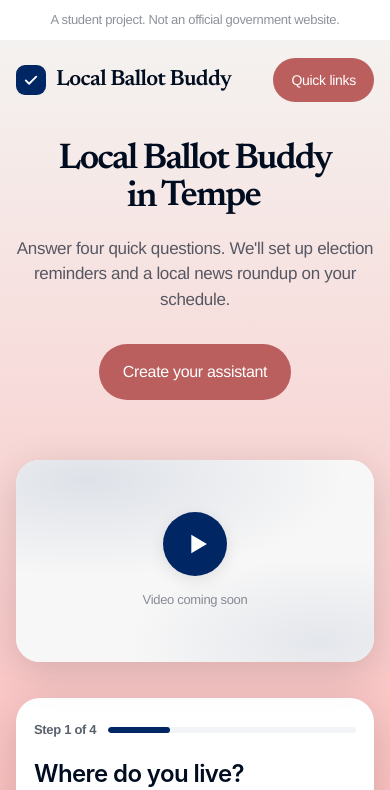
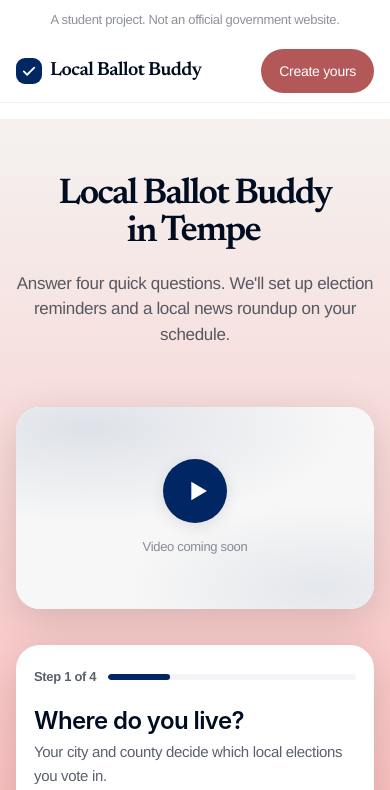
Before and after one commit to thatgulleylife/local-ballot-buddy, a plain HTML site: page docs/index.html in a window 390 px wide. Shown: the top 790 px of the page. Drawn offline with Linux system fonts and the light colour scheme; no server answers.

Commit message:
Sticky top nav with logo and CTA, and a darker CTA color for contrast
- New sticky header like adplist.org: logo on the left, a Quick links
  text link and the 'Create your assistant' button on the right.
  Phones show a shorter 'Create yours' label.
- CTA color #b35858 passes 4.5:1 with white text (was #ba5e5e at 4.3:1).
  Hover now darkens instead of lightening.

Co-Authored-By: Claude Opus 5.5 <noreply@anthropic.com>

```diff
--- a/docs/index.html
+++ b/docs/index.html
@@ -14,19 +14,24 @@
 <a class="skip" href="#main">Skip to main content</a>
 <p class="notice">A student project. Not an official government website.</p>
 
-<div class="hero">
-  <div class="topbar">
+<header class="site-nav">
+  <div class="site-nav-inner">
     <a class="wordmark" href="#">
       <span class="mark" aria-hidden="true"><svg viewBox="0 0 24 24" fill="none" stroke="currentColor" stroke-width="2.4" stroke-linecap="round" stroke-linejoin="round"><path d="M5 12.5l4.5 4.5L19 7.5"/></svg></span>
       Local Ballot Buddy
     </a>
-    <a class="btn btn-primary btn-sm" href="#quick">Quick links</a>
+    <nav class="nav-actions" aria-label="Main">
+      <a class="nav-link" href="#quick">Quick links</a>
+      <a class="btn btn-primary btn-sm" id="hero-cta" href="#create"><span class="cta-long" id="hero-cta-text">Create your assistant</span><span class="cta-short" id="hero-cta-short">Create yours</span><svg viewBox="0 0 24 24" fill="none" stroke="currentColor" stroke-width="2.2" stroke-linecap="round" stroke-linejoin="round" aria-hidden="true"><path d="M7 17L17 7M8 7h9v9"/></svg></a>
+    </nav>
   </div>
+</header>
+
+<div class="hero">
 
   <div class="hero-copy">
     <h1 class="display-xl" aria-label="Local Ballot Buddy in Arizona">Local Ballot Buddy <span class="h1-line">in <span class="city-name">Arizona</span></span></h1>
     <p class="body-l" id="hero-sub">Answer four quick questions. We'll set up election reminders and a local news roundup on your schedule.</p>
-    <div class="hero-cta"><a class="btn btn-primary" id="hero-cta" href="#create">Create your assistant</a></div>
   </div>
 
   <!-- Hero video. Drop media/hero.mp4 into the docs folder and it replaces the placeholder automatically. -->
@@ -743,7 +748,8 @@
     const heroName = has ? placeName(profile) : (draft.city || null);
     if (heroName) { stopCycle(); document.querySelector(".hero .city-name").textContent = heroName; }
     document.querySelector(".hero h1").setAttribute("aria-label", `Local Ballot Buddy in ${heroName || "Arizona"}`);
-    $("hero-cta").textContent = has ? "See your plan" : "Create your assistant";
+    $("hero-cta-text").textContent = has ? "See your plan" : "Create your assistant";
+    $("hero-cta-short").textContent = has ? "Your plan" : "Create yours";
     $("hero-cta").href = has ? "#plan" : "#create";
     if (!heroName) startCycle();
     $("hero-sub").textContent = has
--- a/docs/styles.css
+++ b/docs/styles.css
@@ -25,7 +25,7 @@
   --on-tile: #ffffff;
   --hero-top: #f4f2f0;
   --hero-bottom: #ffa3a3;
-  --cta: #ba5e5e;          /* primary call-to-action buttons */
+  --cta: #b35858;          /* primary call-to-action buttons; white text passes 4.5:1 contrast */
   --on-cta: #ffffff;
   --ok: #1f6a45;  --ok-soft: #e2f1e8;
   --warn: #7a4f00; --warn-soft: #fbf0d9;
@@ -137,7 +137,7 @@ a { color: inherit; }
 }
 .btn:active { transform: scale(0.98); }
 .btn-primary { background: var(--cta); color: var(--on-cta); }
-.btn-primary:hover { filter: brightness(1.12); }
+.btn-primary:hover { filter: brightness(0.92); } /* darken on hover so contrast stays above 4.5:1 */
 .btn-secondary { background: var(--tint); color: var(--ink); }
 .btn-secondary:hover { background: var(--tint-2); }
 .btn-ghost { background: transparent; color: var(--ink); box-shadow: inset 0 0 0 1.5px var(--line); }
@@ -153,17 +153,36 @@ a { color: inherit; }
 .icon-btn svg { width: 20px; height: 20px; }
 .icon-btn.solid { background: var(--navy); color: var(--on-navy); width: 48px; height: 48px; }
 
+/* ---------- 5b. Site navigation (sticky, modeled on adplist.org) ---------- */
+html { scroll-padding-top: 84px; }   /* anchor jumps land below the sticky bar */
+.site-nav { position: sticky; top: 0; z-index: 40; background: var(--bg); border-bottom: 1px solid var(--line-2); }
+.site-nav-inner { max-width: var(--container); margin: 0 auto; height: 72px; padding: 0 var(--gutter); display: flex; align-items: center; justify-content: space-between; gap: 16px; }
+.nav-actions { display: flex; align-items: center; gap: 22px; }
+.nav-link { font-size: var(--body-s); font-weight: 500; text-decoration: none; color: var(--ink); }
+.nav-link:hover { color: var(--ink-2); }
+.site-nav .btn svg { width: 14px; height: 14px; }
+.cta-short { display: none; }
+.site-nav .wordmark { white-space: nowrap; }
+@media (max-width: 560px) {
+  .site-nav-inner { height: 62px; }
+  .nav-link { display: none; }
+  .site-nav .wordmark { font-size: 19px; gap: 8px; }
+  .site-nav .mark { width: 26px; height: 26px; }
+  .cta-long, .site-nav .btn svg { display: none; }
+  .cta-short { display: inline; }
+}
+
 /* ---------- 6. Hero ---------- */
 .hero {
   max-width: var(--container); margin: 0 auto;
   background: linear-gradient(180deg, var(--hero-top), var(--hero-bottom));
-  border-radius: var(--r-pill); padding: 28px 40px 56px;
+  border-radius: var(--r-pill); padding: 8px 40px 56px; margin-top: 16px;
 }
 .topbar { display: flex; align-items: center; justify-content: space-between; gap: 16px; }
 .wordmark { font-family: var(--font-brand); font-weight: 600; font-size: 26px; letter-spacing: -0.03em; text-decoration: none; display: flex; align-items: center; gap: 10px; }
 .mark { width: 30px; height: 30px; border-radius: 9px; background: var(--navy); display: inline-grid; place-items: center; color: var(--on-navy); }
 .mark svg { width: 18px; height: 18px; }
-.hero-copy { text-align: center; padding: 64px 0 40px; }
+.hero-copy { text-align: center; padding: 72px 0 8px; }
 .hero-copy h1 { font-family: var(--font-brand); font-weight: 600; letter-spacing: -0.05em; line-height: 1.02; font-size: clamp(34px, 9.2vw, 88px); }
 .hero-copy h1 .h1-line { display: block; }   /* "in [city]" sits on its own line so changing names never reflow the headline */
 .hero-copy .body-l { margin: 20px auto 0; max-width: 40ch; font-size: clamp(17px, 2vw, 20px); }
```
